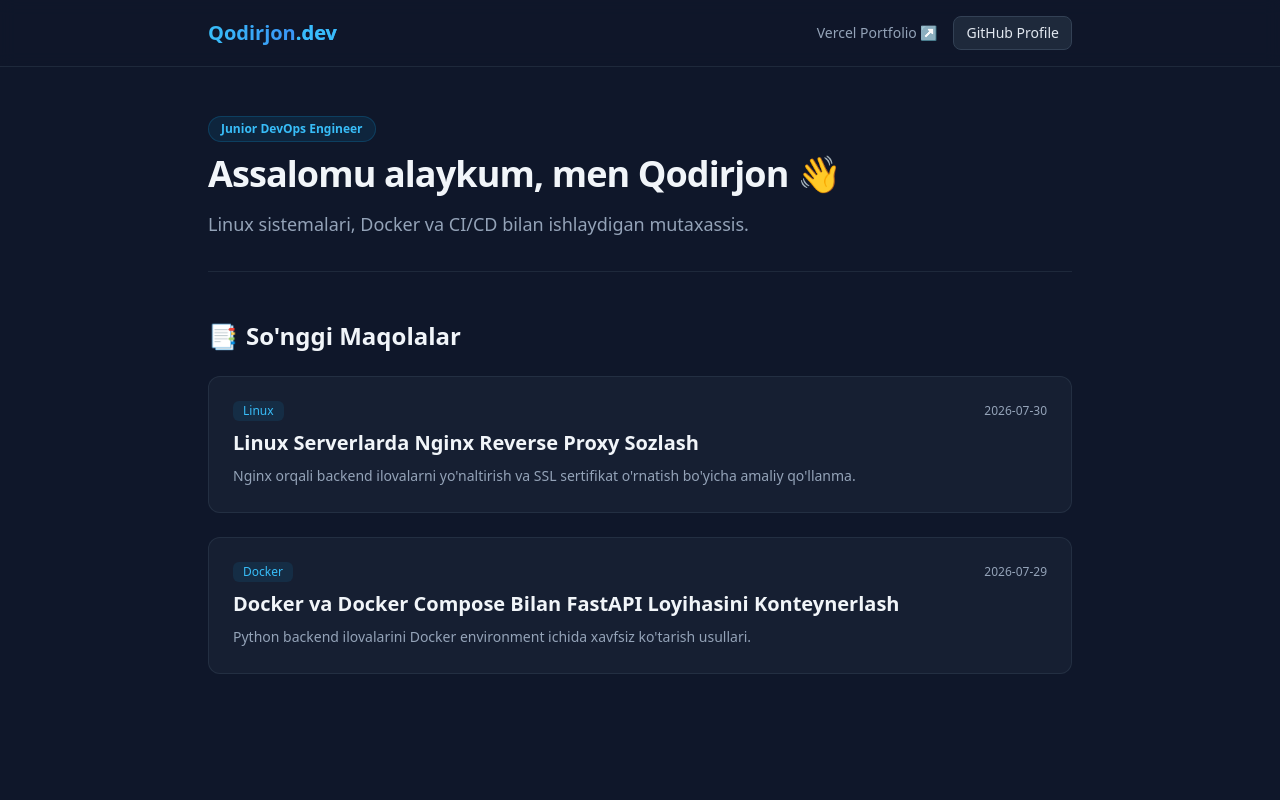
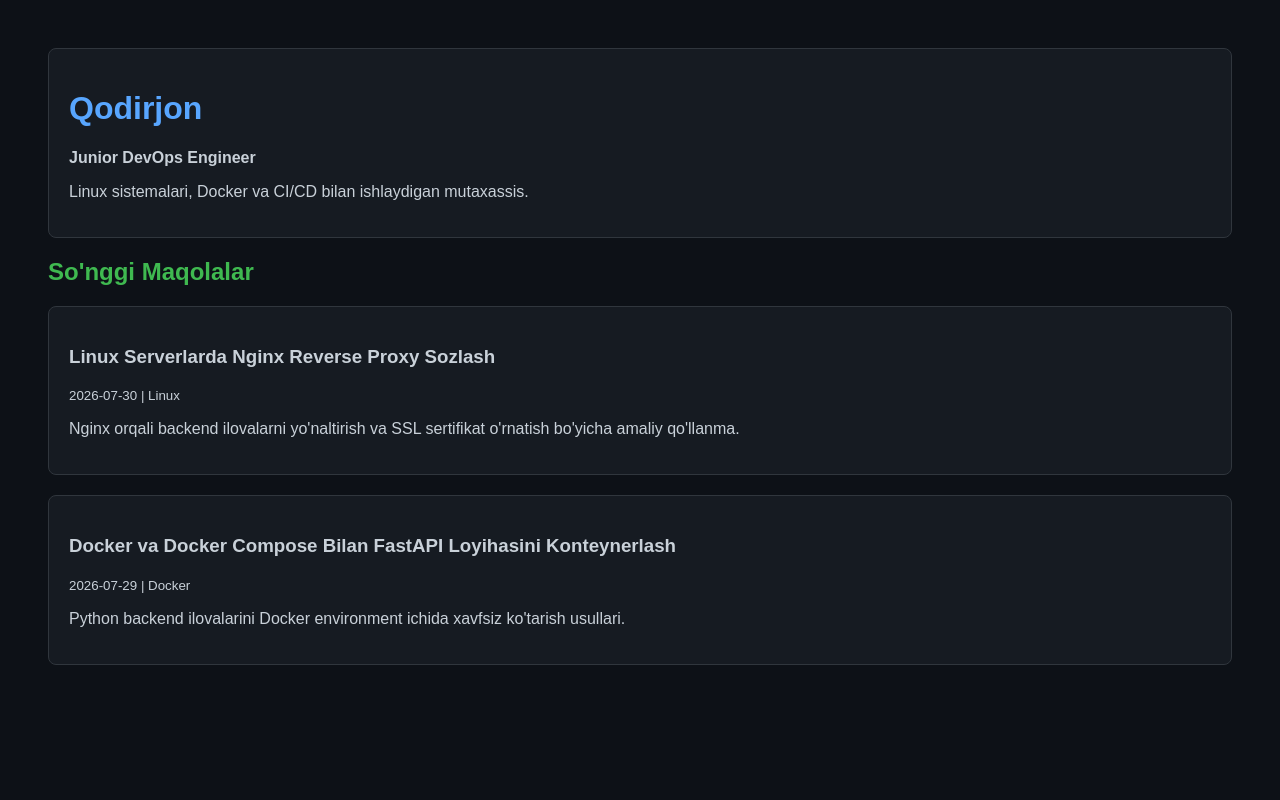
Before and after one commit to itsqodirjon/my-python-blog, a FastAPI app: page / in a window 1280 px wide. Run offline with FastAPI, Linux system fonts and the light colour scheme; some libraries are stand-ins or nearby versions.

Commit message:
Fix cache build and template layout

```diff
--- a/templates/index.html
+++ b/templates/index.html
@@ -1,60 +1,29 @@
 <!DOCTYPE html>
-<html lang="uz" class="dark">
+<html lang="uz">
 <head>
     <meta charset="UTF-8">
-    <meta name="viewport" content="width=device-width, initial-scale=1.0">
-    <title>{{ profile.name }} | {{ profile.role }}</title>
-    <script src="https://cdn.tailwindcss.com"></script>
+    <title>DevOps Portfolio</title>
+    <style>
+        body { font-family: Arial, sans-serif; background: #0d1117; color: #c9d1d9; padding: 40px; }
+        .card { background: #161b22; border: 1px solid #30363d; border-radius: 8px; padding: 20px; margin-bottom: 20px; }
+        h1 { color: #58a6ff; }
+        h2 { color: #3fb950; }
+        a { color: #58a6ff; text-decoration: none; }
+    </style>
 </head>
-<body class="bg-slate-900 text-slate-100 min-h-screen font-sans">
-
-    <header class="border-b border-slate-800 bg-slate-900/80 backdrop-blur sticky top-0 z-50">
-        <div class="max-w-4xl mx-auto px-4 py-4 flex justify-between items-center">
-            <a href="/" class="text-xl font-bold bg-gradient-to-r from-sky-400 to-blue-500 bg-clip-text text-transparent">
-                {{ profile.name }}<span class="text-sky-400">.dev</span>
-            </a>
-            <div class="flex items-center space-x-4">
-                <a href="{{ profile.portfolio_url }}" target="_blank" class="text-sm text-slate-400 hover:text-sky-400 transition">Vercel Portfolio ↗</a>
-                <a href="{{ profile.github }}" target="_blank" class="text-sm bg-slate-800 hover:bg-slate-700 text-slate-200 px-3 py-1.5 rounded-lg border border-slate-700 transition">GitHub Profile</a>
-            </div>
-        </div>
-    </header>
-
-    <main class="max-w-4xl mx-auto px-4 py-12">
-        <section class="mb-12 border-b border-slate-800 pb-8">
-            <div class="inline-block px-3 py-1 bg-sky-500/10 text-sky-400 text-xs font-semibold rounded-full border border-sky-500/20 mb-3">
-                {{ profile.role }}
-            </div>
-            <h1 class="text-4xl font-extrabold tracking-tight mb-4">
-                Assalomu alaykum, men {{ profile.name }} 👋
-            </h1>
-            <p class="text-slate-400 text-lg leading-relaxed max-w-2xl">
-                {{ profile.bio }}
-            </p>
-        </section>
-
-        <section>
-            <h2 class="text-2xl font-bold mb-6 flex items-center gap-2">
-                <span>📑</span> So'nggi Maqolalar
-            </h2>
-            <div class="grid gap-6">
-                {% for post in posts %}
-                <article class="p-6 bg-slate-800/50 hover:bg-slate-800 border border-slate-700/50 hover:border-sky-500/40 rounded-xl transition group">
-                    <div class="flex items-center justify-between text-xs text-slate-400 mb-2">
-                        <span class="bg-sky-500/10 text-sky-400 px-2.5 py-0.5 rounded-md font-medium">{{ post.category }}</span>
-                        <span>{{ post.date }}</span>
-                    </div>
-                    <h3 class="text-xl font-semibold group-hover:text-sky-400 transition mb-2">
-                        {{ post.title }}
-                    </h3>
-                    <p class="text-slate-400 text-sm leading-relaxed">
-                        {{ post.summary }}
-                    </p>
-                </article>
-                {% endfor %}
-            </div>
-        </section>
-    </main>
-
+<body>
+    <div class="card">
+        <h1>{{ profile.name }}</h1>
+        <p><strong>{{ profile.role }}</strong></p>
+        <p>{{ profile.bio }}</p>
+    </div>
+    <h2>So'nggi Maqolalar</h2>
+    {% for post in posts %}
+    <div class="card">
+        <h3>{{ post.title }}</h3>
+        <small>{{ post.date }} | {{ post.category }}</small>
+        <p>{{ post.summary }}</p>
+    </div>
+    {% endfor %}
 </body>
 </html>
```
